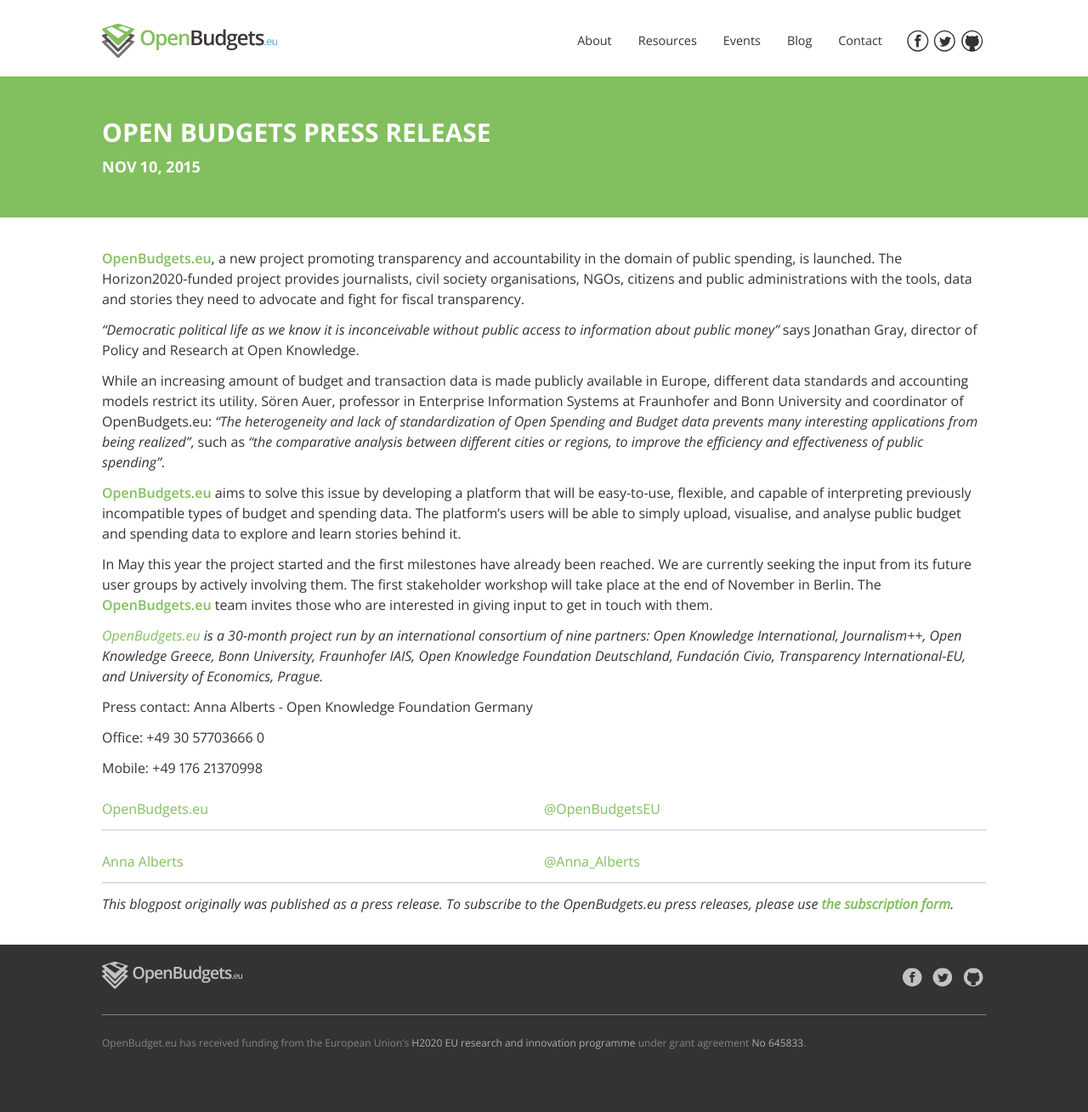
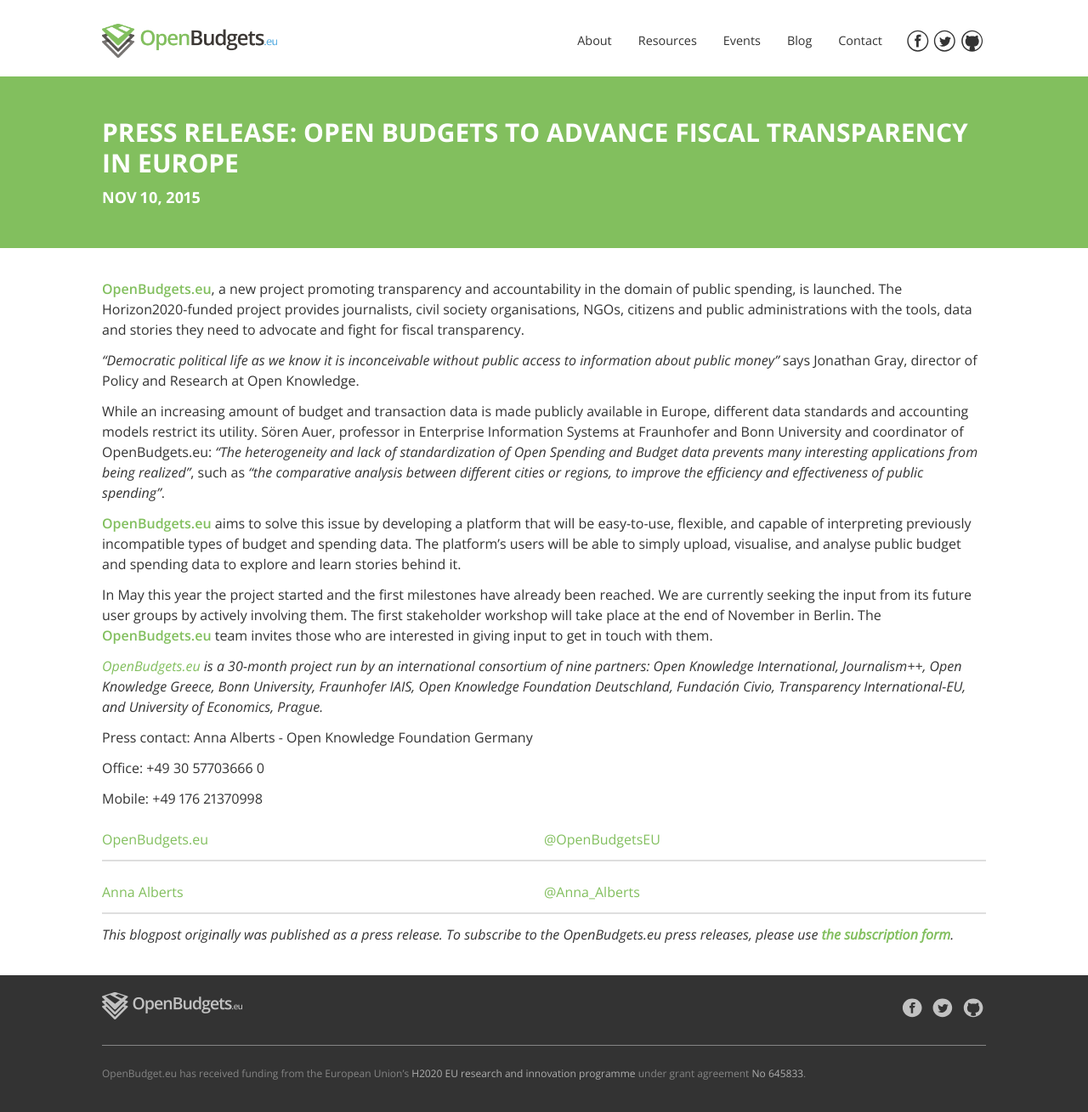
Before and after one commit to openbudgets/openbudgets.github.io, a Jekyll site: the page built from _posts/2015-11-10-openbudgets-press-release.md, in a window 1280 px wide. Shown: the whole page at 85% size. Built offline with Jekyll 4.4.1, drawn with Linux system fonts in a browser that asks for light colours; nearby versions of some CDN libraries; before the commit the page ends 1273 px from its top, so only the background shows below that.

Commit message:
fixed typo

```diff
--- a/_posts/2015-11-10-openbudgets-press-release.md
+++ b/_posts/2015-11-10-openbudgets-press-release.md
@@ -1,6 +1,6 @@
 ---
 layout: post
-title:  "Open Budgets Press Release"
+title:  "Press Release: Open Budgets to advance Fiscal Transparency in Europe"
 date:   2015-11-10
 categories: post
 image: ../img/openbudgets-logo.png
```
